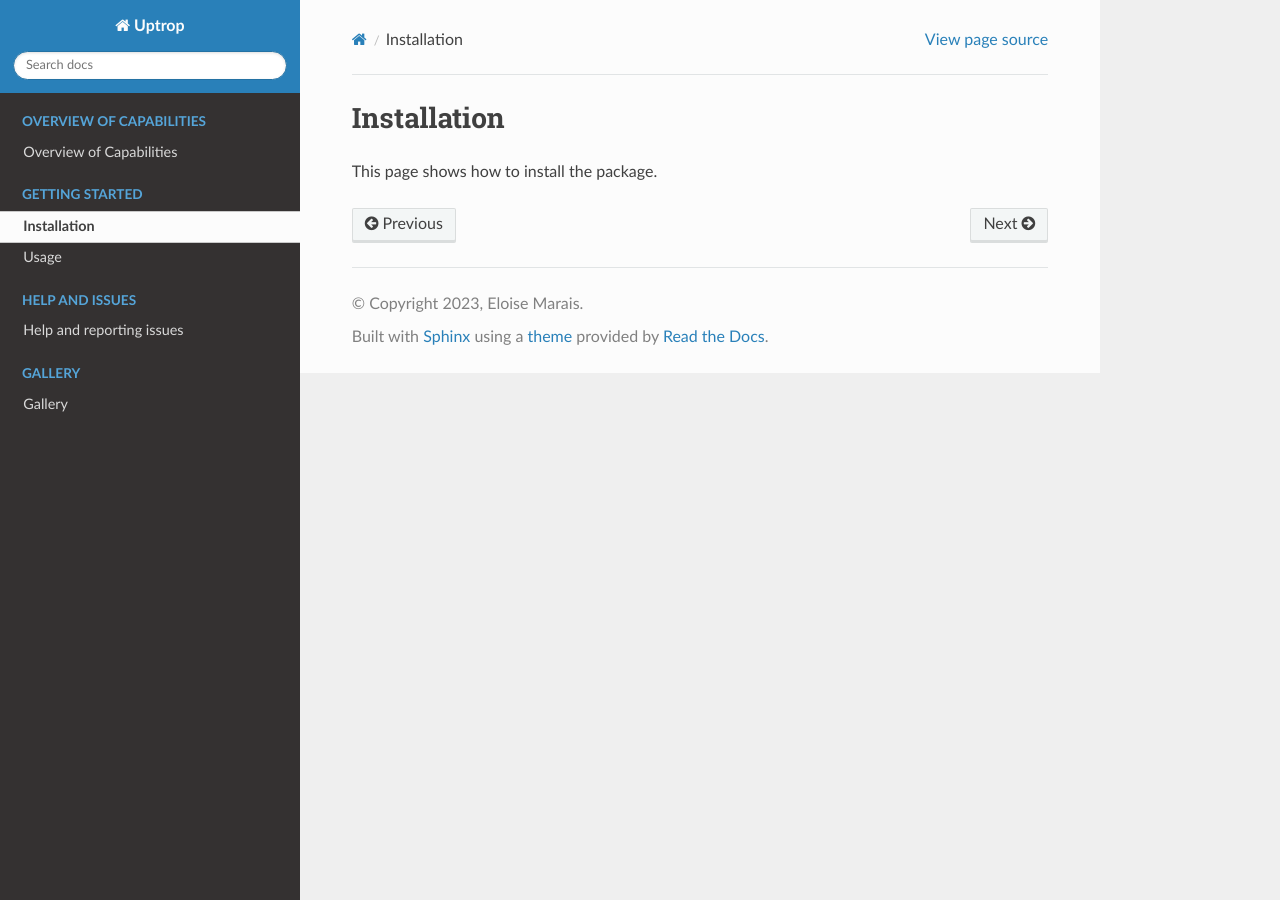
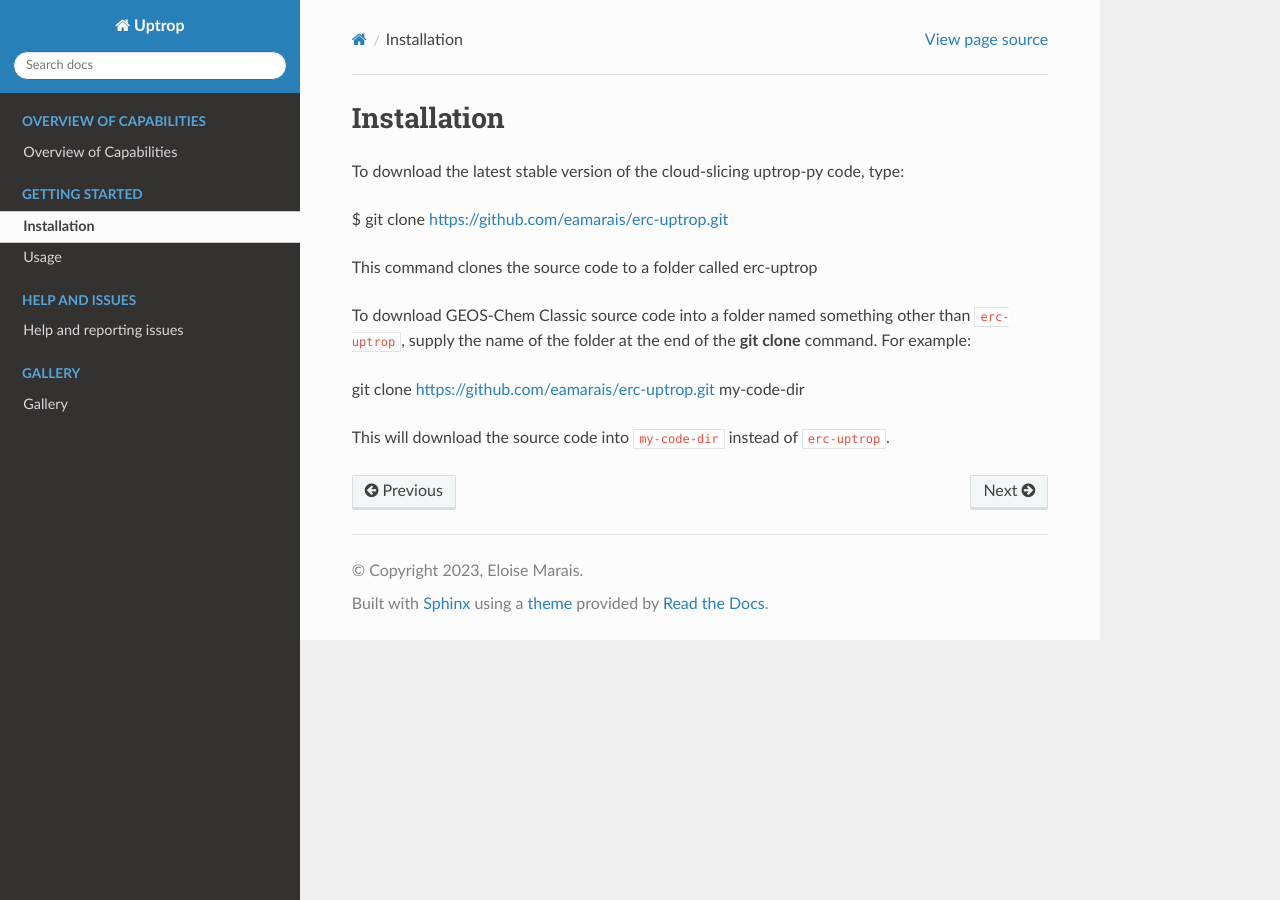
Before and after one commit to eamarais/erc-uptrop, a Sphinx documentation site: the page built from docs/source/Installation.rst, in a window 1280 px wide. Built offline with Sphinx 7.4.7 and the Read the Docs theme 2.0.0, drawn with Linux system fonts in a browser that asks for light colours.

Commit message:
Update Installation.rst

```diff
--- a/docs/source/Installation.rst
+++ b/docs/source/Installation.rst
@@ -1,3 +1,14 @@
 Installation
 ==================
-This page shows how to install the package.
+
+To download the latest stable version of the cloud-slicing uptrop-py code, type:
+
+$ git clone https://github.com/eamarais/erc-uptrop.git
+
+This command clones the source code to a folder called erc-uptrop
+
+To download GEOS-Chem Classic source code into a folder named something other than :file:`erc-uptrop`, supply the name of the folder at the end of the :command:`git clone` command. For example:
+
+git clone https://github.com/eamarais/erc-uptrop.git my-code-dir
+
+This will download the source code into :file:`my-code-dir` instead of :file:`erc-uptrop`.
```
